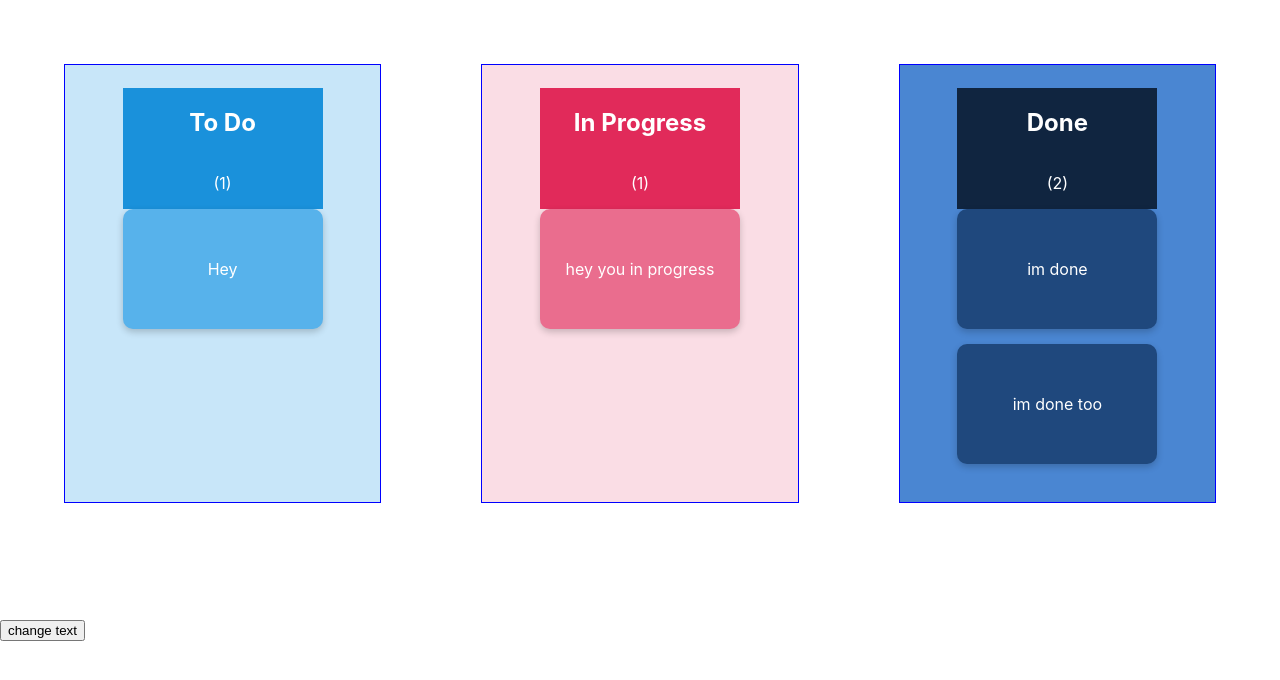
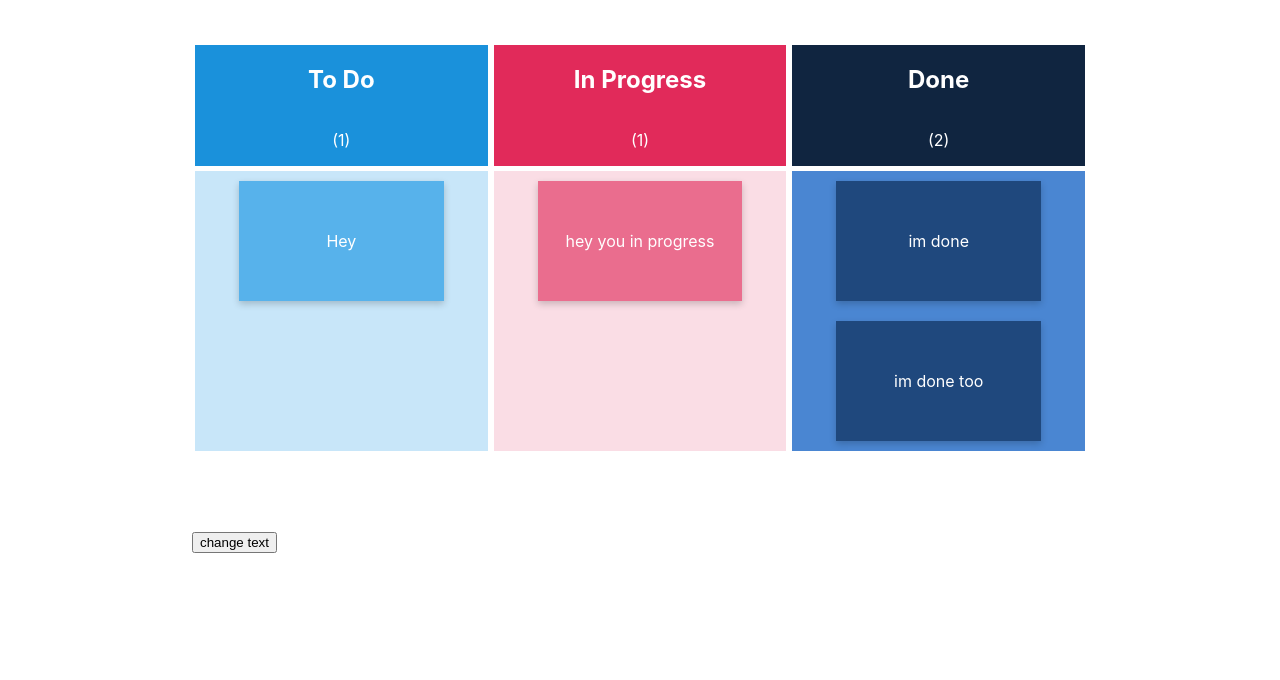
Before and after one commit to NemanjaManot/kanban-board, a React (Create React App) app: page / in a window 1280 px wide. Shown: the top 680 px of the page. Built offline with nearby package versions, Linux system fonts and the light colour scheme.

Commit message:
styling cards and columns

```diff
--- a/src/KanbanScreen/index.js
+++ b/src/KanbanScreen/index.js
@@ -19,7 +19,7 @@ const KanbanScreen = ({ testState, testAction, cards }) => {
   const inProgressCards = cards.filter((card) => card.type === kanbanColumns.IN_PROGRESS.type);
   const doneCards = cards.filter((card) => card.type === kanbanColumns.DONE.type);
   return (
-    <div>
+    <S.KanbanScreen>
       <S.ColumnWrapper>
         <Column cards={todoCards} heading={kanbanColumns.TO_DO.text} color={kanbanColumns.TO_DO.color} />
         <Column
@@ -31,7 +31,7 @@ const KanbanScreen = ({ testState, testAction, cards }) => {
       </S.ColumnWrapper>
       <p>{testState}</p>
       <button onClick={handle}>change text</button>
-    </div>
+    </S.KanbanScreen>
   );
 };
 
--- a/src/KanbanScreen/styles.js
+++ b/src/KanbanScreen/styles.js
@@ -1,7 +1,13 @@
 import styled from 'styled-components';
 
+export const KanbanScreen = styled.div`
+  width: 70%;
+  margin: 0 auto;
+`;
+
 export const ColumnWrapper = styled.div`
-  padding: 5%;
   display: flex;
-  justify-content: space-between;
+  justify-content: space-around;
+  width: 100%;
+  margin: 5% auto;
 `;
--- a/src/components/Card/styles.js
+++ b/src/components/Card/styles.js
@@ -2,13 +2,12 @@ import styled from 'styled-components';
 import { lighten } from 'polished';
 
 export const Card = styled.div`
-  width: 200px;
+  width: 70%;
   height: 120px;
-  border-radius: 10px;
   box-shadow: 0px 3px 7px rgba(0, 0, 0, 0.2);
   display: flex;
   align-items: center;
   justify-content: center;
-  margin-bottom: 15px;
+  margin: 10px 0;
   background-color: ${({ color }) => lighten(0.15, color)};
 `;
--- a/src/components/Column/styles.js
+++ b/src/components/Column/styles.js
@@ -5,9 +5,9 @@ export const Column = styled.div`
   display: flex;
   flex-direction: column;
   align-items: center;
-  padding: 2% 5%;
   background-color: ${({ color }) => lighten(0.4, color)};
-  border: 1px solid blue;
+  width: 33%;
+  margin: 0 3px;
 `;
 
 export const Header = styled.div`
@@ -17,4 +17,5 @@ export const Header = styled.div`
   justify-content: center;
   width: 100%;
   flex-direction: column;
+  border-bottom: 5px solid white;
 `;
```
